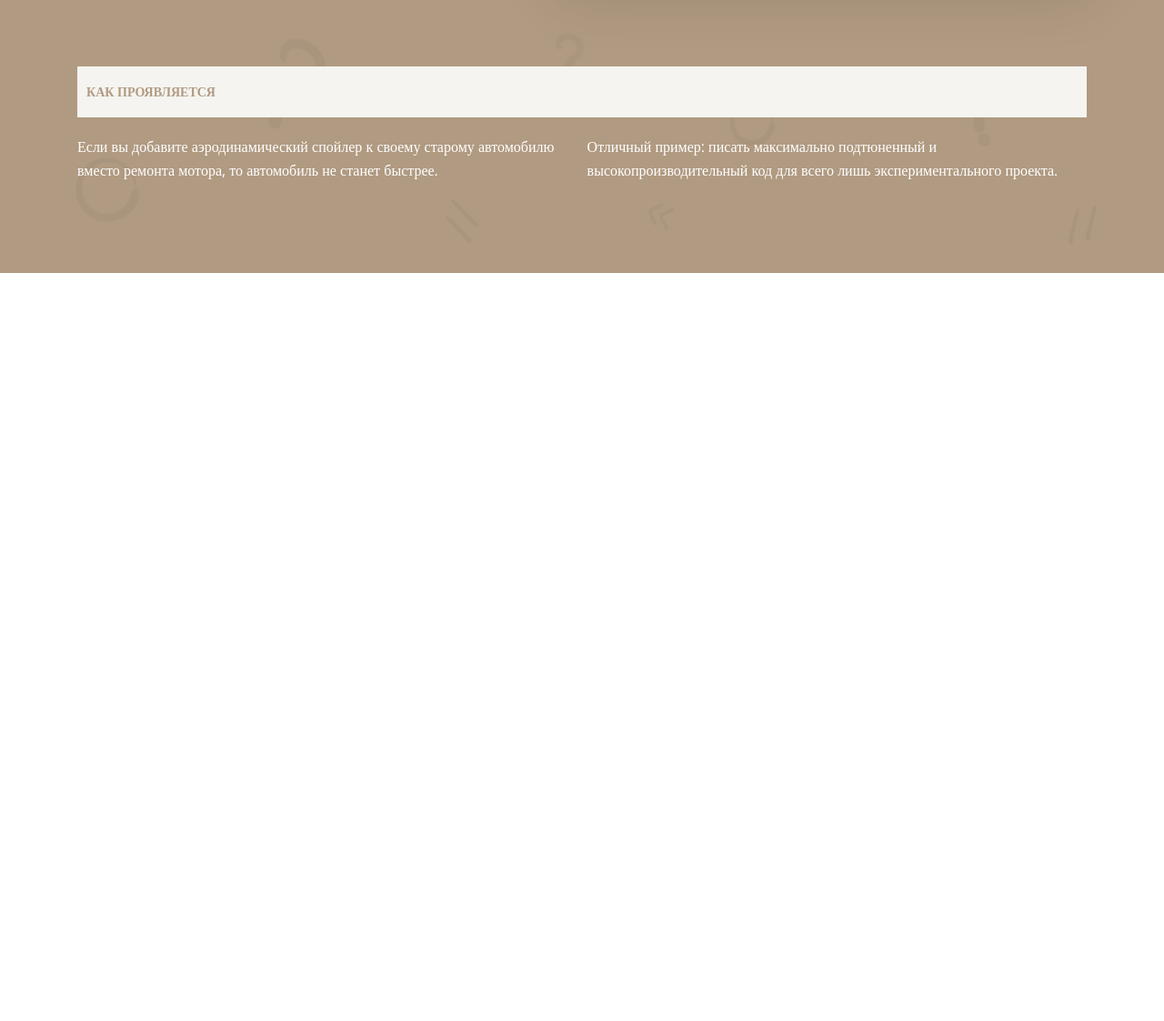
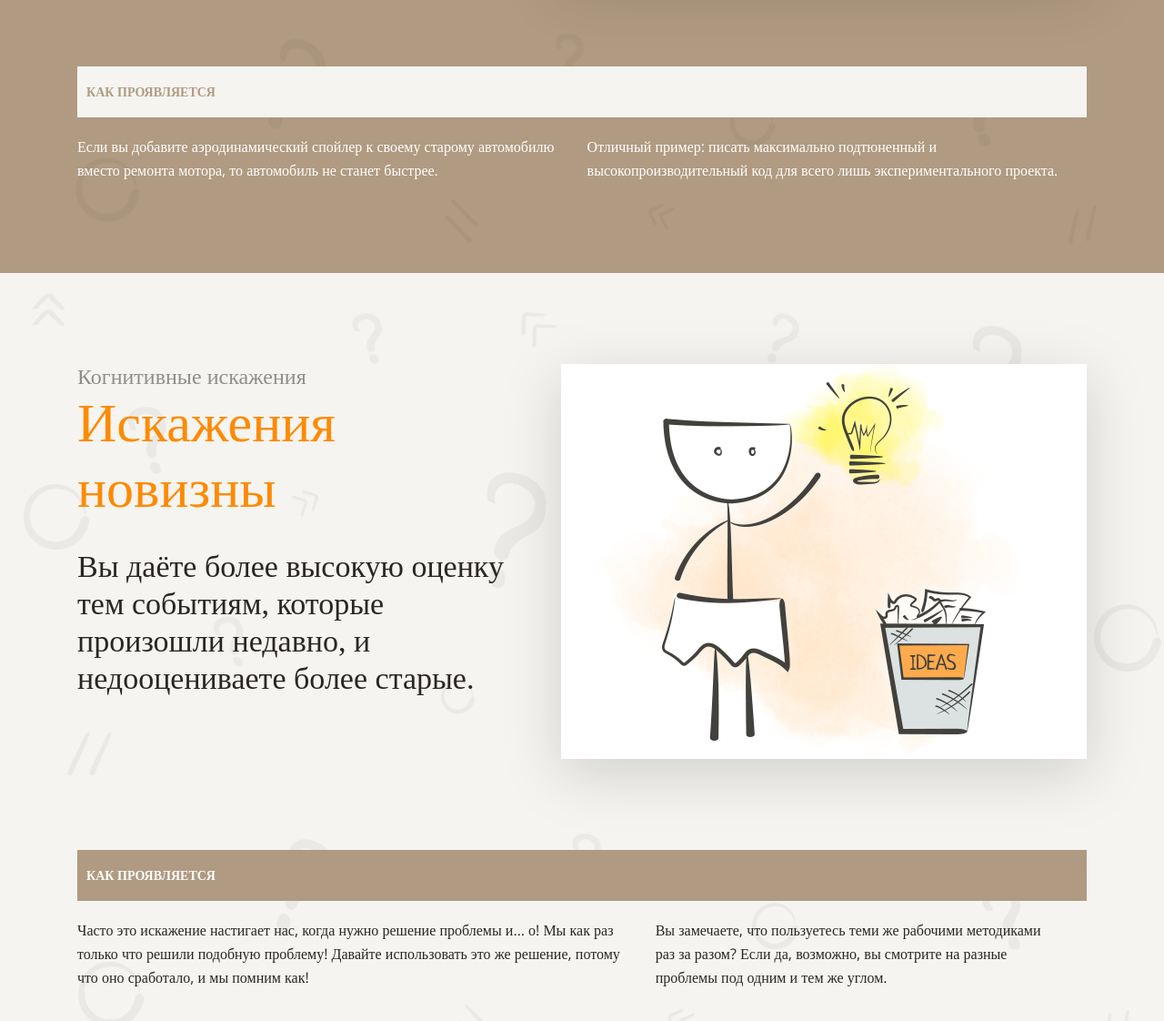
Before and after one commit to rutherfordern/landing-cognitive-distortions, a website: page src/index.html in a window 1280 px wide. Shown: the part 4592-5714 px from the top of the page at 91% size. Before the commit the page ends 4892 px from the top, so only its background shows below. Drawn offline with nearby package versions, Linux system fonts and the light colour scheme; a web font is replaced by a local one.

Commit message:
add distortion novelty

```diff
--- a/src/index.html
+++ b/src/index.html
@@ -60,7 +60,7 @@
               Вы переоцениваете собственные решения, и, как следствие, недооцениваете решения других.
             </p>
           </a>
-          <a class="card-nav" href="#">
+          <a class="card-nav" href="#premature-optimization">
             <span class="number-nav">2</span>
             <h3>Преждевременная оптимизация</h3>
             <p>
@@ -152,6 +152,36 @@
         </div>
       </section>
 
+      <section id="distortion-novelty" class="bg bg-light">
+        <div class="container">
+          <div class="header-decription">
+            <div>
+              <p class="text-cognitive-distortions cognitive-text-light">Когнитивные искажения</p>
+              <h2>Искажения новизны</h2>
+              <p class="decription-distortions">Вы даёте более высокую оценку тем событиям, которые произошли недавно, и недооцениваете более старые.</p>
+            </div>
+            <img class="img-header-decription-right" src="img/3.png" alt="Когнитивное искажение 'Преждевременная оптимизация'">
+          </div>
+          <div class="main-text-decription">
+            <div class="header-main-text-decription-light bg-dark">
+              <h4>Как проявляется</h4>
+            </div>
+            <div class="text-column">
+              <div>
+                <p class="text-block">
+                  Часто это искажение настигает нас, когда нужно решение проблемы и… о! Мы как раз только что решили подобную проблему! Давайте использовать это же решение, потому что оно сработало, и мы помним как!
+                </p>
+              </div>
+              <div>
+                <p class="text-block">
+                  Вы замечаете, что пользуетесь теми же рабочими методиками раз за разом? Если да, возможно, вы смотрите на разные проблемы под одним и тем же углом.
+                </p>
+              </div>
+            </div>
+          </div>
+        </div>
+      </section>
+
     </main>
   </body>
 </html>
```
